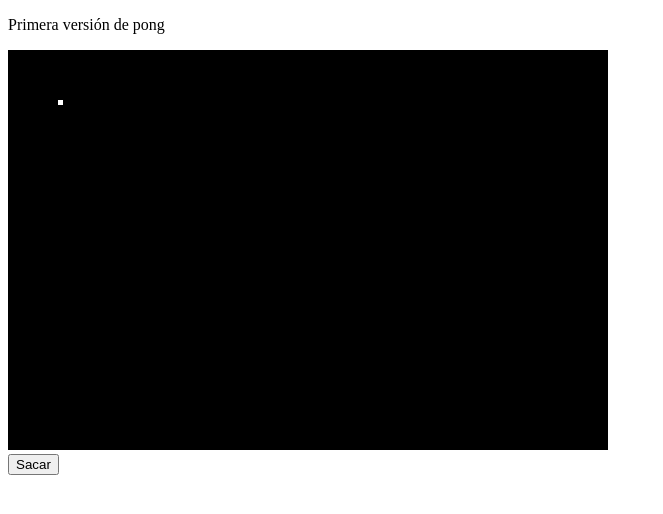
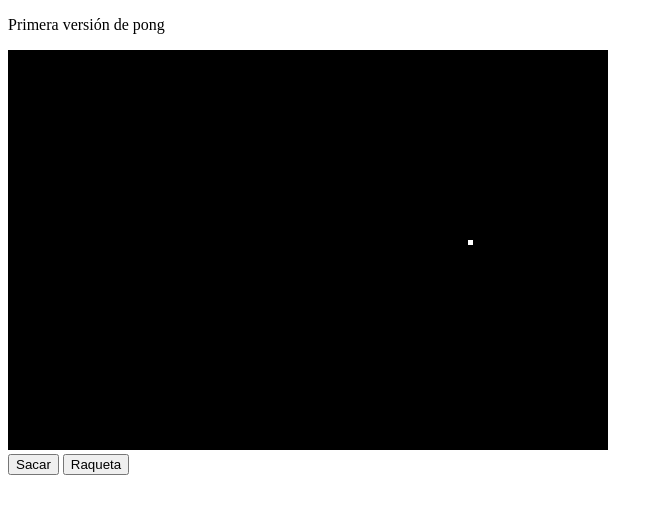
Before and after one commit to felicidadaqm/2018-19-CSAAI-Pong, a plain HTML site: page index.html in a window 1280 px wide. Both pictures are taken after a click on the button "Sacar". Shown: the whole page, without its empty margins (0-663 px from the left). Drawn offline with Linux system fonts and the light colour scheme.

Commit message:
Bola rebota en los bordes. Falta mover las raquetas.

```diff
--- a/index.html
+++ b/index.html
@@ -12,5 +12,6 @@
     <canvas id="display"></canvas>
     <br>
     <button type="button" id="sacar">Sacar</button>
+    <button type="raqueta" id="raqueta">Raqueta</button>
   </body>
 </html>
--- a/pongjs.js
+++ b/pongjs.js
@@ -18,13 +18,42 @@ function main()
     }
   }
 
+  // Raquetas
+  function raqueta(x_init, y_init, upkey, downkey) {
+
+    this.color = "white";
+    this.x_init = x_init;
+    this.y_init = y_init;
+    this.x = 0;
+    this.y = 0;
+    this.yspeed = 5;
+    this.upkey = null;
+    this.downkey = null;
+
+    ctx.fillStyle = this.color;
+    ctx.fillRect(this.x_init, this.y_init, 10, 40);
+
+    this.draw = function () {
+      ctx.fillRect(this.x_init, this.y, 10, 40);
+    }
+
+    this.update = function () {
+      window.onkeydown = (e) => {
+        e.preventDefault();
+        console.log(e.key);
+
+        if (e.key == this.upkey) {
+          console.log("probando");
+          this.y = this.y + this.yspeed;
+          ctx.fillRect(this.x_init, this.y, 10, 40);
+        }
+      }
+    }
+  }
+
+  var raqueta1 = new raqueta(50, 50, "w", "s");
+  var raqueta2 = new raqueta(500, 300, "ArrowUp", "ArrowDown");
 /*
-  // Raquetas
-  ctx.fillStyle = "white";
-  ctx.fillRect(50, 50, 10, 40);
-  ctx.fillRect(500, 300, 10, 40);
-
-
   // Dibujamos el círculo
   ctx.beginPath();
   //-- Dibujar un circulo: coordenadas x,y del centro
@@ -33,6 +62,7 @@ function main()
   //-- Dibujar el relleno
   ctx.fillStyle = 'white';
   ctx.fill()
+*/
 
   // Lineas verticales
   ctx.beginPath();
@@ -55,7 +85,7 @@ function main()
   ctx.fillStyle = 'white'
   ctx.fillText("2", 250, 60);
   ctx.fillText("0", 320, 60);
-*/
+
 
   // Animamos la pelota
   var bola = {
@@ -66,7 +96,7 @@ function main()
     x_init : 50,
     y_init : 50,
 
-    xspeed : 10,
+    xspeed : 5,
     yspeed : 1,
 
     ctx: null,
@@ -92,8 +122,22 @@ function main()
 
     update : function() {
       console.log("Bola: Update");
+      if (this.x > canvas.width) {
+        this.xspeed = -this.xspeed;
+      } else if (this.x < 0) {
+        this.xspeed = this.xspeed * -1;
+        console.log(this.xspeed)
+      }
+
+      // REBOTA UN POCO RARO, REVISAR
+      if (this.y > canvas.height) {
+        this.yspeed = -this.xspeed;
+      } else if (this.x < 0) {
+        this.yspeed = this.yspeed * -1;
+      }
+
       this.x = this.x + this.xspeed;
-      this. y = this.y + this.yspeed;
+      this.y = this.y + this.yspeed;
     }
   }
 
@@ -115,12 +159,6 @@ function main()
         // Dibujo la bola
         bola.draw()
         // Condición de terminación
-        if (bola.x > canvas.width) {
-          clearInterval(timer);
-          timer = null;
-          bola.reset();
-          bola.draw();
-        }
       }, 20);
     }
   }
```
